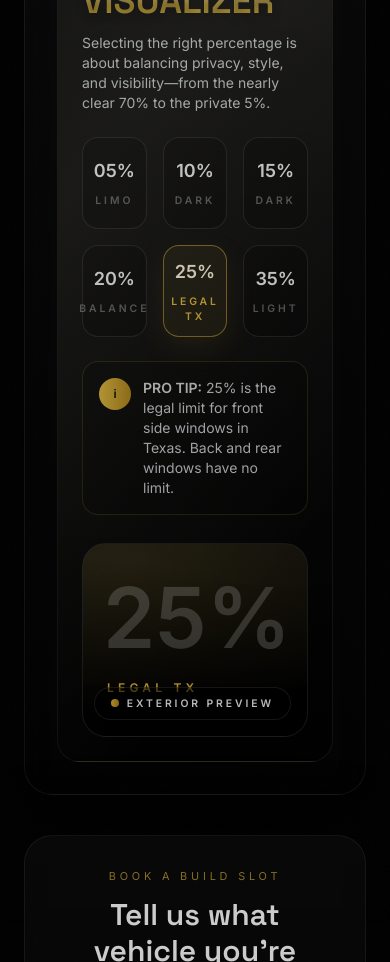
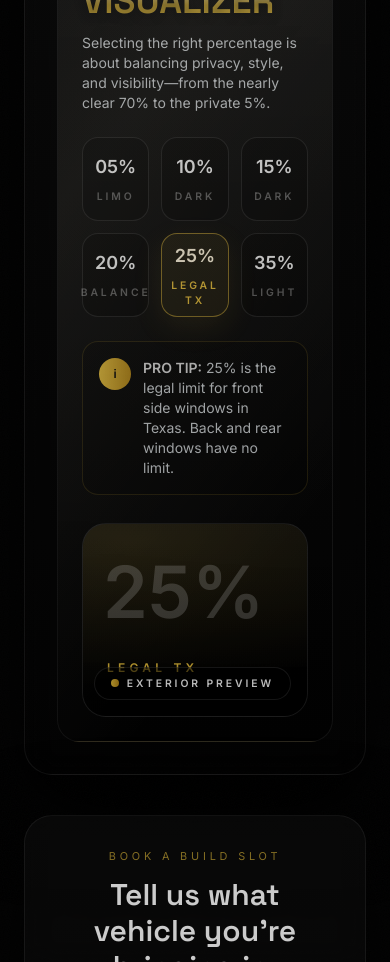
Before and after one commit to signalandform/optical-enhancements, a Next.js app: page / in a window 390 px wide. Shown: the part 7280-8242 px from the top of the page. Built offline with nearby package versions, Linux system fonts and the light colour scheme.

Commit message:
Make darkness visualizer mobile-first responsive

```diff
--- a/app/components/sections/DarknessGrid.tsx
+++ b/app/components/sections/DarknessGrid.tsx
@@ -10,7 +10,7 @@ const tintTiles = [
 export function DarknessGrid() {
   return (
     <section className="panel p-8" id="visualizer">
-      <div className="mx-auto max-w-sm">
+      <div className="mx-auto w-full max-w-[420px]">
         <div className="mock-frame card-sheen p-6">
           <header className="flex items-center justify-between">
             <p className="text-xs font-semibold uppercase tracking-[0.35em] text-white/80">Optical</p>
@@ -23,9 +23,9 @@ export function DarknessGrid() {
           </header>
 
           <div className="mt-6 space-y-3">
-            <h2 className="font-display text-3xl leading-[1.05] text-white">
+            <h2 className="font-display text-3xl leading-[1.05] text-white sm:text-4xl">
               DARKNESS
-              <span className="block metallic-text text-4xl">VISUALIZER</span>
+              <span className="block metallic-text text-4xl sm:text-5xl">VISUALIZER</span>
             </h2>
             <p className="text-sm text-muted">
               Selecting the right percentage is about balancing privacy, style, and visibility—from the nearly clear 70% to
@@ -33,11 +33,11 @@ export function DarknessGrid() {
             </p>
           </div>
 
-          <div className="mt-6 grid grid-cols-3 gap-4">
+          <div className="mt-6 grid grid-cols-3 gap-3 sm:gap-4">
             {tintTiles.map((tile) => (
               <button
                 key={tile.pct}
-                className={`flex h-[92px] flex-col items-center justify-center gap-2 rounded-2xl border text-center transition-all ${
+                className={`flex h-[84px] flex-col items-center justify-center gap-2 rounded-2xl border text-center transition-all sm:h-[92px] ${
                   tile.pct === '25%'
                     ? 'border-[rgba(212,175,55,0.55)] bg-[rgba(212,175,55,0.08)] shadow-[0_10px_30px_rgba(212,175,55,0.10)]'
                     : 'border-white/10 bg-black/35 hover:border-[rgba(212,175,55,0.25)]'
@@ -66,7 +66,7 @@ export function DarknessGrid() {
           <div className="mt-7 overflow-hidden rounded-3xl border border-white/10 bg-[linear-gradient(180deg,rgba(255,255,255,0.03),rgba(0,0,0,0.45))]">
             <div className="relative h-48">
               <div className="absolute inset-0 bg-[radial-gradient(600px_240px_at_20%_10%,rgba(212,175,55,0.14),transparent_60%),linear-gradient(180deg,rgba(0,0,0,0.05),rgba(0,0,0,0.6))]" />
-              <div className="absolute left-5 top-8 text-[84px] font-extrabold leading-none text-white/20">25%</div>
+              <div className="absolute left-5 top-8 text-[72px] font-extrabold leading-none text-white/20 sm:text-[84px]">25%</div>
               <div className="absolute left-6 top-[136px] text-xs font-semibold uppercase tracking-[0.35em] text-gold">
                 LEGAL TX
               </div>
```
